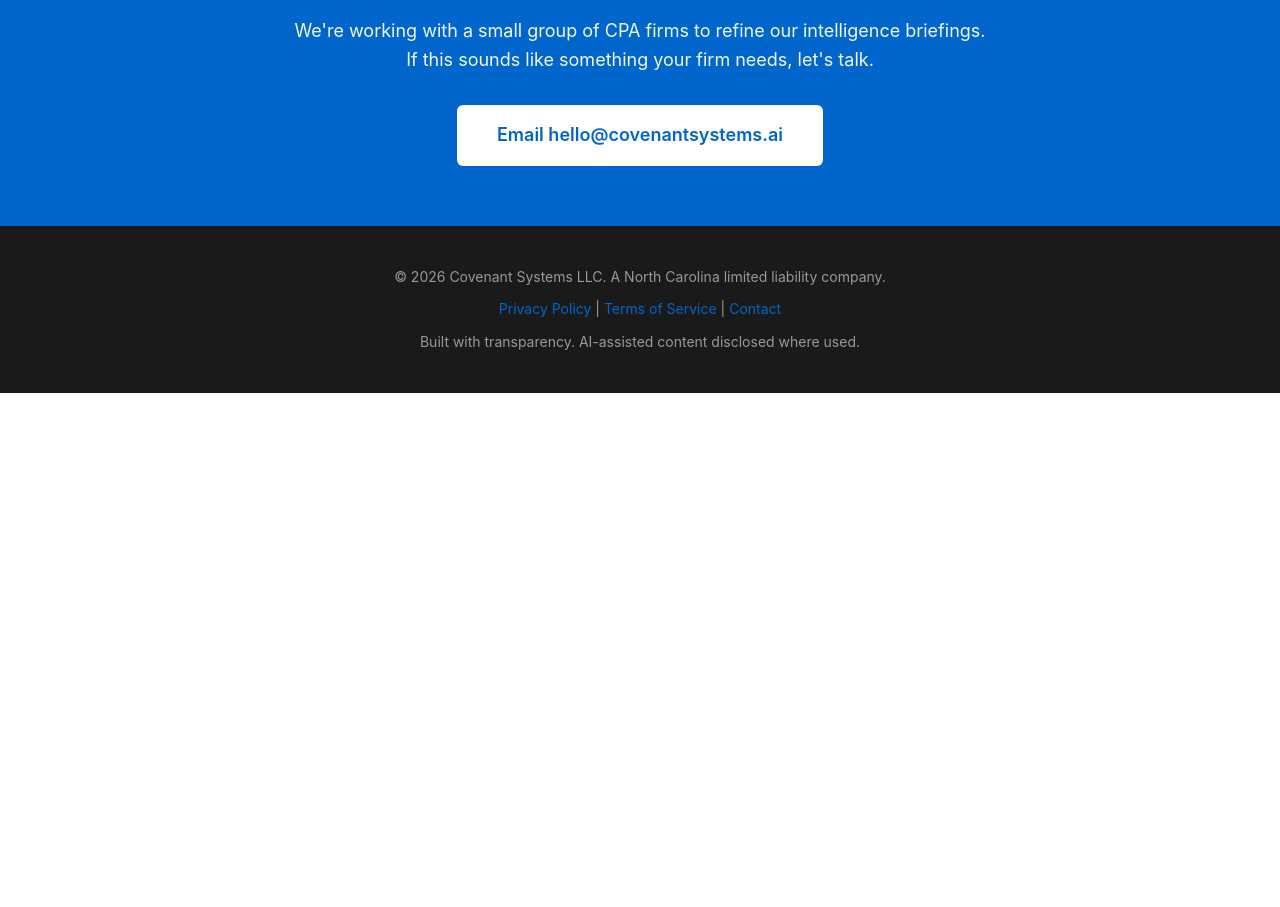
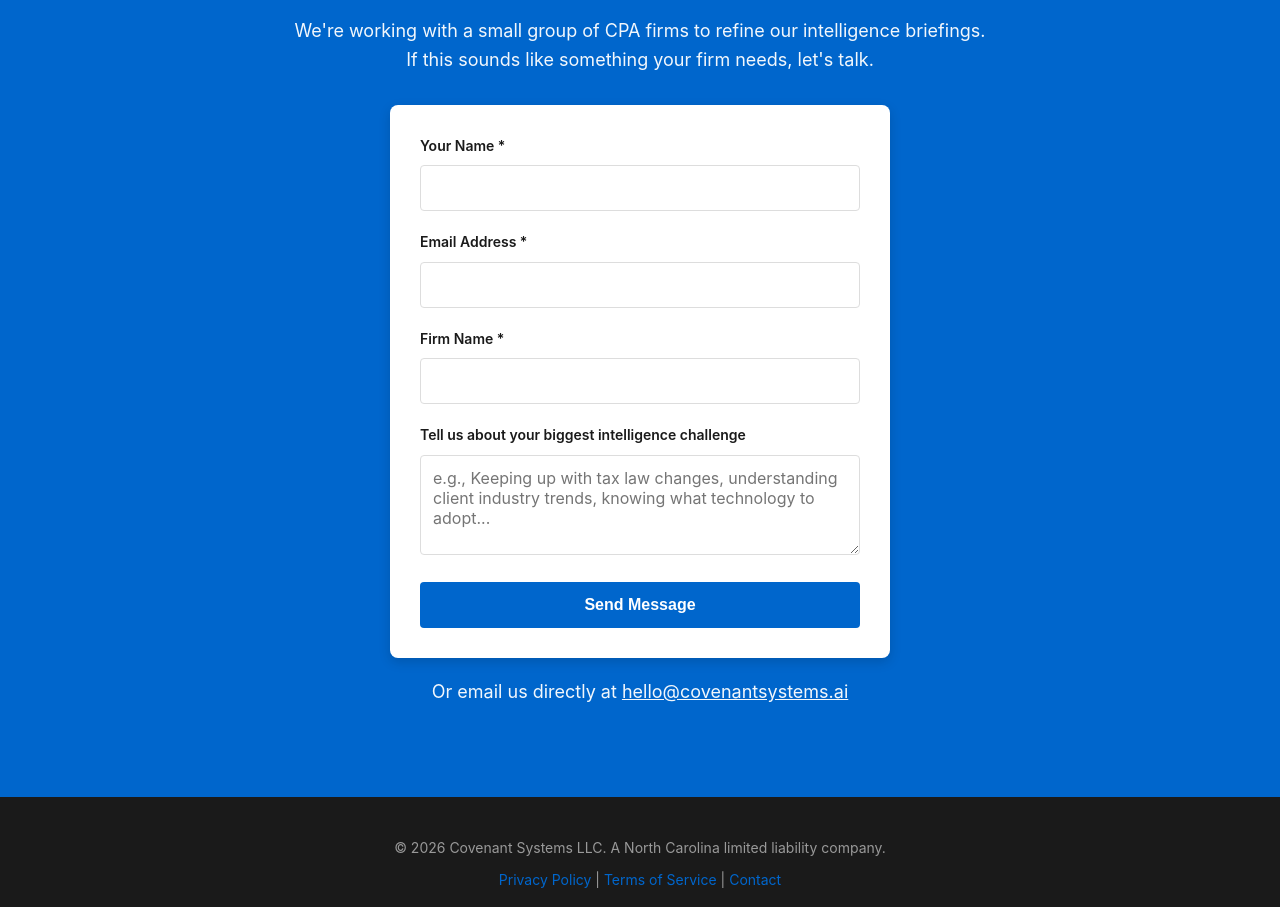
Before and after one commit to jcools1977/covenantsystems.ai, a plain HTML site: page index.html in a window 1280 px wide. Shown: the part 2988-3895 px from the top of the page. Before the commit the page ends 3381 px from the top, so only its background shows below. Drawn offline with Linux system fonts and the light colour scheme.

Commit message:
[ELIAS] Fix broken CTAs - replace mailto links with embedded contact form using Formspree

```diff
--- a/index.html
+++ b/index.html
@@ -74,6 +74,8 @@
             text-decoration: none;
             border-radius: 6px;
             transition: background 0.3s ease;
+            cursor: pointer;
+            border: none;
         }
 
         .cta-button:hover {
@@ -271,20 +273,99 @@
             opacity: 0.95;
         }
 
-        .cta-button-white {
-            display: inline-block;
-            background: #ffffff;
-            color: #0066cc;
-            padding: 16px 40px;
-            font-size: 18px;
-            font-weight: 600;
-            text-decoration: none;
-            border-radius: 6px;
-            transition: all 0.3s ease;
+        .contact-form {
+            max-width: 500px;
+            margin: 0 auto;
+            background: white;
+            padding: 30px;
+            border-radius: 8px;
+            box-shadow: 0 4px 12px rgba(0,0,0,0.15);
         }
 
-        .cta-button-white:hover {
-            background: #f0f0f0;
+        .form-group {
+            margin-bottom: 20px;
+            text-align: left;
+        }
+
+        .form-group label {
+            display: block;
+            margin-bottom: 8px;
+            font-weight: 600;
+            color: #1a1a1a;
+            font-size: 14px;
+        }
+
+        .form-group input,
+        .form-group textarea {
+            width: 100%;
+            padding: 12px;
+            border: 1px solid #ddd;
+            border-radius: 4px;
+            font-size: 16px;
+            font-family: inherit;
+        }
+
+        .form-group input:focus,
+        .form-group textarea:focus {
+            outline: none;
+            border-color: #0066cc;
+            box-shadow: 0 0 0 3px rgba(0,102,204,0.1);
+        }
+
+        .form-group textarea {
+            min-height: 100px;
+            resize: vertical;
+        }
+
+        .submit-button {
+            width: 100%;
+            background: #0066cc;
+            color: white;
+            padding: 14px;
+            font-size: 16px;
+            font-weight: 600;
+            border: none;
+            border-radius: 4px;
+            cursor: pointer;
+            transition: background 0.3s ease;
+        }
+
+        .submit-button:hover {
+            background: #0052a3;
+        }
+
+        .submit-button:disabled {
+            background: #ccc;
+            cursor: not-allowed;
+        }
+
+        .form-status {
+            margin-top: 15px;
+            padding: 12px;
+            border-radius: 4px;
+            text-align: center;
+            font-weight: 600;
+        }
+
+        .form-status.success {
+            background: #d4edda;
+            color: #155724;
+        }
+
+        .form-status.error {
+            background: #f8d7da;
+            color: #721c24;
+        }
+
+        .email-fallback {
+            margin-top: 20px;
+            color: white;
+            font-size: 14px;
+        }
+
+        .email-fallback a {
+            color: white;
+            text-decoration: underline;
         }
 
         footer {
@@ -320,6 +401,10 @@
             .problem h2, .solution h2, .how-it-works h2, .trust h2 {
                 font-size: 28px;
             }
+
+            .contact-form {
+                padding: 20px;
+            }
         }
     </style>
 </head>
@@ -334,7 +419,7 @@
         <div class="container">
             <h1>Know What Matters.<br>Every Morning.</h1>
             <p class="subheading">Daily intelligence briefings that help CPA firm owners make better decisions. No new software to learn. No complexity. Just insights delivered to your inbox.</p>
-            <a href="mailto:hello@covenantsystems.ai?subject=Interest in Daily Intelligence Briefing" class="cta-button">Start a Conversation</a>
+            <a href="#contact" class="cta-button">Start a Conversation</a>
         </div>
     </section>
 
@@ -431,11 +516,40 @@
         </div>
     </section>
 
-    <section class="cta-section">
+    <section id="contact" class="cta-section">
         <div class="container">
             <h2>Let's Start a Conversation</h2>
             <p>We're working with a small group of CPA firms to refine our intelligence briefings.<br>If this sounds like something your firm needs, let's talk.</p>
-            <a href="mailto:hello@covenantsystems.ai?subject=Interest in Daily Intelligence Briefing&body=Hi, I'm interested in learning more about Covenant Systems' daily intelligence briefings for CPA firms. Here's a bit about my firm:%0D%0A%0D%0AFirm Name:%0D%0APractice Areas:%0D%0ANumber of Professionals:%0D%0ABiggest Intelligence Challenge:%0D%0A%0D%0ALooking forward to the conversation." class="cta-button-white">Email hello@covenantsystems.ai</a>
+
+            <form class="contact-form" id="contactForm" action="https://formspree.io/f/xdkoedwe" method="POST">
+                <div class="form-group">
+                    <label for="name">Your Name *</label>
+                    <input type="text" id="name" name="name" required>
+                </div>
+
+                <div class="form-group">
+                    <label for="email">Email Address *</label>
+                    <input type="email" id="email" name="email" required>
+                </div>
+
+                <div class="form-group">
+                    <label for="firm">Firm Name *</label>
+                    <input type="text" id="firm" name="firm" required>
+                </div>
+
+                <div class="form-group">
+                    <label for="message">Tell us about your biggest intelligence challenge</label>
+                    <textarea id="message" name="message" placeholder="e.g., Keeping up with tax law changes, understanding client industry trends, knowing what technology to adopt..."></textarea>
+                </div>
+
+                <button type="submit" class="submit-button">Send Message</button>
+
+                <div id="formStatus"></div>
+            </form>
+
+            <p class="email-fallback">
+                Or email us directly at <a href="mailto:hello@covenantsystems.ai">hello@covenantsystems.ai</a>
+            </p>
         </div>
     </section>
 
@@ -452,5 +566,52 @@
             </p>
         </div>
     </footer>
+
+    <script>
+        // Handle form submission
+        const form = document.getElementById('contactForm');
+        const formStatus = document.getElementById('formStatus');
+
+        form.addEventListener('submit', function(e) {
+            e.preventDefault();
+
+            const submitButton = form.querySelector('button[type="submit"]');
+            submitButton.disabled = true;
+            submitButton.textContent = 'Sending...';
+
+            fetch(form.action, {
+                method: 'POST',
+                body: new FormData(form),
+                headers: {
+                    'Accept': 'application/json'
+                }
+            })
+            .then(response => {
+                if (response.ok) {
+                    formStatus.className = 'form-status success';
+                    formStatus.textContent = 'Message sent! We\'ll be in touch within 24 hours.';
+                    form.reset();
+                } else {
+                    throw new Error('Network response was not ok');
+                }
+            })
+            .catch(error => {
+                formStatus.className = 'form-status error';
+                formStatus.textContent = 'Something went wrong. Please email us directly at hello@covenantsystems.ai';
+            })
+            .finally(() => {
+                submitButton.disabled = false;
+                submitButton.textContent = 'Send Message';
+            });
+        });
+
+        // Smooth scroll for CTA button
+        document.querySelector('a[href="#contact"]').addEventListener('click', function(e) {
+            e.preventDefault();
+            document.getElementById('contact').scrollIntoView({
+                behavior: 'smooth'
+            });
+        });
+    </script>
 </body>
 </html>
```
